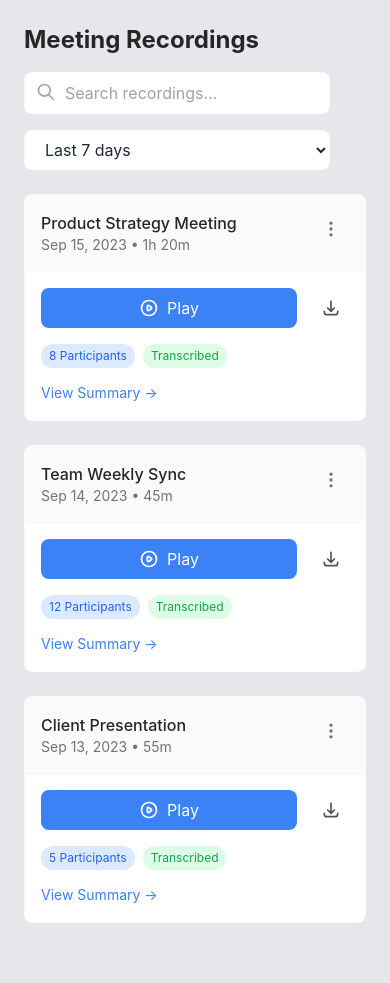
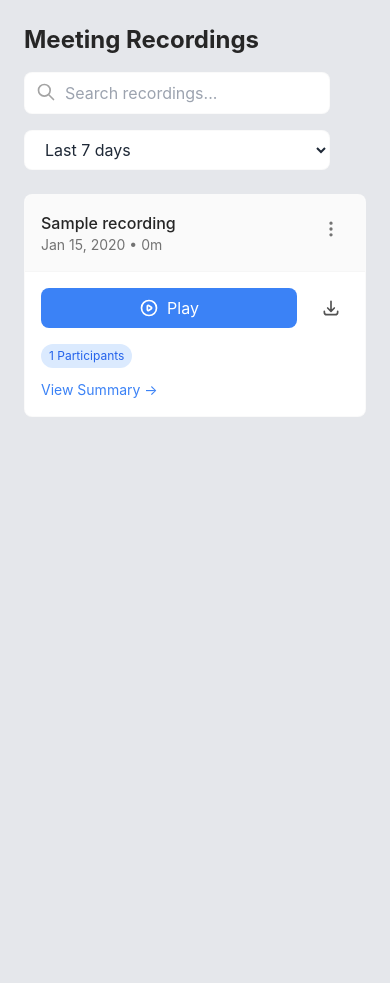
Before and after one commit to meghna914/AI-meeting-assistant, a Flask app: template Website/templates/recordings.html in a window 390 px wide. Run offline with Flask 3, Linux system fonts and the light colour scheme; the template is opened without the code that fills it: most values are stand-ins (such as "Sample title", 1, 10 or a date in 2020); parts of the project's set-up code (start-up, migrations or seed data) failed here and were passed over; some libraries are stand-ins or nearby versions.

Commit message:
made the recordings page responsive and aslo added the summary page for each recording where we can view the meeting summary and the action items, plus have a chat bot with whome we can chat

```diff
--- a/Website/app.py
+++ b/Website/app.py
@@ -1,8 +1,9 @@
-from flask import Flask, request, jsonify, render_template, redirect, url_for, session
+from flask import Flask, request, jsonify, render_template, redirect, url_for, session, send_file, Response
 from models import users_collection, meetings_collection
 from bson.objectid import ObjectId
 from datetime import datetime, timedelta
 from functools import wraps
+import io
 
 app = Flask(__name__)
 app.secret_key = 'your-secret-key-here'  # Add a secret key for sessions
@@ -161,7 +162,45 @@ def meetings():
 @app.route('/recordings')
 @login_required
 def recordings():
-    return render_template('recordings.html', user=session.get('user'))
+    # Get current user's meetings with recordings
+    user_email = session.get('user')['email']
+    user_data = users_collection.find_one({"email": user_email})
+
+    # Get all meetings for the user that have audio recordings
+    recordings = list(meetings_collection.find({
+        "meeting_id": {"$in": user_data.get("meetings", [])},
+        "meeting_audio": {"$exists": True}
+    }).sort("meeting_time", -1))  # Sort by most recent first
+
+    return render_template(
+        'recordings.html',
+        recordings=recordings
+    )
+
+@app.route('/play-audio/<meeting_id>')
+@login_required
+def play_audio(meeting_id):
+    meeting = meetings_collection.find_one({"meeting_id": meeting_id})
+    if meeting and meeting.get('meeting_audio'):
+        return Response(
+            io.BytesIO(meeting['meeting_audio']),
+            mimetype='audio/mpeg',
+            headers={'Content-Disposition': f'inline; filename={meeting_id}.mp3'}
+        )
+    return "Audio not found", 404
+
+@app.route('/download-audio/<meeting_id>')
+@login_required
+def download_audio(meeting_id):
+    meeting = meetings_collection.find_one({"meeting_id": meeting_id})
+    if meeting and meeting.get('meeting_audio'):
+        return send_file(
+            io.BytesIO(meeting['meeting_audio']),
+            mimetype='audio/mpeg',
+            as_attachment=True,
+            download_name=f"{meeting['meeting_name']}.mp3"
+        )
+    return "Audio not found", 404
 
 @app.route('/analytics')
 @login_required
@@ -216,5 +255,36 @@ def schedule_meeting():
     except Exception as e:
         return jsonify({"success": False, "message": str(e)})
 
+@app.route('/meeting/summary/<meeting_id>')
+@login_required
+def view_summary(meeting_id):
+    # Get the meeting details
+    meeting = meetings_collection.find_one({"meeting_id": meeting_id})
+
+    if not meeting:
+        flash('Meeting not found', 'error')
+        return redirect(url_for('recordings'))
+
+    return render_template(
+        'summary.html',
+        meeting=meeting,
+        user=session.get('user')
+    )
+
+@app.route('/chat', methods=['POST'])
+@login_required
+def chat():
+    data = request.json
+    message = data.get('message')
+    meeting_id = data.get('meeting_id')
+
+    # Here you would implement your chatbot logic
+    # For now, just echo back a response
+    response = f"I received your message about meeting {meeting_id}: {message}"
+
+    return jsonify({
+        'response': response
+    })
+
 if __name__ == "__main__":
     app.run(debug=True)
--- a/Website/static/js/scripts.js
+++ b/Website/static/js/scripts.js
@@ -118,3 +118,89 @@ document.addEventListener('click', function(event) {
         closeDetailsModal();
     }
 });
+
+let currentAudio = null;
+
+function playAudio(meetingId) {
+    if (currentAudio) {
+        currentAudio.pause();
+        currentAudio = null;
+    }
+
+    currentAudio = new Audio(`/play-audio/${meetingId}`);
+    currentAudio.play().catch(error => {
+        console.error('Error playing audio:', error);
+        alert('Error playing audio. Please try again.');
+    });
+}
+
+function handleChatSubmit(event) {
+    event.preventDefault();
+
+    const messageInput = document.getElementById('messageInput');
+    const message = messageInput.value.trim();
+    if (!message) return;
+
+    // Add user message
+    addMessageToChat('user', message);
+    messageInput.value = '';
+
+    // Send to backend and get response
+    fetch('/chat', {
+        method: 'POST',
+        headers: {
+            'Content-Type': 'application/json',
+        },
+        body: JSON.stringify({
+            message: message,
+            meeting_id: currentMeetingId  // Make sure to set this variable somewhere
+        })
+    })
+    .then(response => response.json())
+    .then(data => {
+        addMessageToChat('assistant', data.response);
+    })
+    .catch(error => {
+        console.error('Error:', error);
+        addMessageToChat('assistant', 'Sorry, I encountered an error processing your request.');
+    });
+}
+
+function addMessageToChat(type, message) {
+    const chatMessages = document.getElementById('chatMessages');
+    const messageDiv = document.createElement('div');
+    messageDiv.className = 'flex items-start';
+
+    if (type === 'user') {
+        messageDiv.classList.add('justify-end');
+        messageDiv.innerHTML = `
+            <div class="mr-3 bg-blue-500 rounded-lg py-2 px-4 max-w-[80%]">
+                <p class="text-white">${escapeHtml(message)}</p>
+            </div>
+        `;
+    } else {
+        messageDiv.innerHTML = `
+            <div class="flex-shrink-0 w-8 h-8 rounded-full bg-blue-100 flex items-center justify-center">
+                <svg class="w-5 h-5 text-blue-500" fill="none" stroke="currentColor" viewBox="0 0 24 24">
+                    <path stroke-linecap="round" stroke-linejoin="round" stroke-width="2"
+                          d="M8 10h.01M12 10h.01M16 10h.01M9 16H5a2 2 0 01-2-2V6a2 2 0 012-2h14a2 2 0 012 2v8a2 2 0 01-2 2h-5l-5 5v-5z"/>
+                </svg>
+            </div>
+            <div class="ml-3 bg-blue-50 rounded-lg py-2 px-4 max-w-[80%]">
+                <p class="text-neutral-600">${escapeHtml(message)}</p>
+            </div>
+        `;
+    }
+
+    chatMessages.appendChild(messageDiv);
+    chatMessages.scrollTop = chatMessages.scrollHeight;
+}
+
+function escapeHtml(unsafe) {
+    return unsafe
+        .replace(/&/g, "&amp;")
+        .replace(/</g, "&lt;")
+        .replace(/>/g, "&gt;")
+        .replace(/"/g, "&quot;")
+        .replace(/'/g, "&#039;");
+}
--- a/Website/templates/recordings.html
+++ b/Website/templates/recordings.html
@@ -37,176 +37,74 @@
 </div>
 <!-- Recordings Grid -->
 <div class="grid grid-cols-1 md:grid-cols-2 lg:grid-cols-3 gap-6">
-    <!-- Recording Card 1 -->
+    {% if recordings %}
+        {% for recording in recordings %}
         <div class="bg-white rounded-lg border border-neutral-200/20 overflow-hidden">
             <div class="p-4 bg-neutral-50 border-b border-neutral-200/20">
                 <div class="flex justify-between items-start">
                     <div>
-                    <h3 class="font-medium text-neutral-800">Product Strategy Meeting</h3>
-                    <p class="text-sm text-neutral-500">Sep 15, 2023 • 1h 20m</p>
+                        <h3 class="font-medium text-neutral-800">{{ recording.meeting_name }}</h3>
+                        <p class="text-sm text-neutral-500">
+                            {{ recording.meeting_time.strftime('%b %d, %Y') }} •
+                            {{ (recording.meeting_audio|length / 16000)|int }}m
+                        </p>
                     </div>
                     <button class="p-2 hover:bg-neutral-100 rounded-lg">
                         <svg class="w-5 h-5 text-neutral-500" fill="none" stroke="currentColor" viewBox="0 0 24 24">
-                        <path
-                            stroke-linecap="round"
-                            stroke-linejoin="round"
-                            stroke-width="2"
-                            d="M12 5v.01M12 12v.01M12 19v.01M12 6a1 1 0 110-2 1 1 0 010 2zm0 7a1 1 0 110-2 1 1 0 010 2zm0 7a1 1 0 110-2 1 1 0 010 2z"
-                        />
+                            <path stroke-linecap="round" stroke-linejoin="round" stroke-width="2"
+                                  d="M12 5v.01M12 12v.01M12 19v.01M12 6a1 1 0 110-2 1 1 0 010 2zm0 7a1 1 0 110-2 1 1 0 010 2zm0 7a1 1 0 110-2 1 1 0 010 2z"/>
                         </svg>
                     </button>
                 </div>
             </div>
             <div class="p-4">
                 <div class="flex items-center gap-4 mb-4">
-                <button class="flex-1 px-4 py-2 bg-blue-500 text-white rounded-lg hover:bg-blue-600 transition-colors flex items-center justify-center gap-2">
+                    <button onclick="playAudio('{{ recording.meeting_id }}')"
+                            class="flex-1 px-4 py-2 bg-blue-500 text-white rounded-lg hover:bg-blue-600 transition-colors flex items-center justify-center gap-2">
                         <svg class="w-5 h-5" fill="none" stroke="currentColor" viewBox="0 0 24 24">
-                        <path
-                            stroke-linecap="round"
-                            stroke-linejoin="round"
-                            stroke-width="2"
-                            d="M14.752 11.168l-3.197-2.132A1 1 0 0010 9.87v4.263a1 1 0 001.555.832l3.197-2.132a1 1 0 000-1.664z"
-                        />
-                        <path
-                            stroke-linecap="round"
-                            stroke-linejoin="round"
-                            stroke-width="2"
-                            d="M21 12a9 9 0 11-18 0 9 9 0 0118 0z"
-                        />
+                            <path stroke-linecap="round" stroke-linejoin="round" stroke-width="2"
+                                  d="M14.752 11.168l-3.197-2.132A1 1 0 0010 9.87v4.263a1 1 0 001.555.832l3.197-2.132a1 1 0 000-1.664z"/>
+                            <path stroke-linecap="round" stroke-linejoin="round" stroke-width="2"
+                                  d="M21 12a9 9 0 11-18 0 9 9 0 0118 0z"/>
                         </svg>
                         Play
                     </button>
-                <button class="p-2 hover:bg-neutral-100 rounded-lg" title="Download">
+                    <a href="{{ url_for('download_audio', meeting_id=recording.meeting_id) }}"
+                       class="p-2 hover:bg-neutral-100 rounded-lg" title="Download">
                         <svg class="w-5 h-5 text-neutral-600" fill="none" stroke="currentColor" viewBox="0 0 24 24">
-                        <path
-                            stroke-linecap="round"
-                            stroke-linejoin="round"
-                            stroke-width="2"
-                            d="M4 16v1a3 3 0 003 3h10a3 3 0 003-3v-1m-4-4l-4 4m0 0l-4-4m4 4V4"
-                        />
+                            <path stroke-linecap="round" stroke-linejoin="round" stroke-width="2"
+                                  d="M4 16v1a3 3 0 003 3h10a3 3 0 003-3v-1m-4-4l-4 4m0 0l-4-4m4 4V4"/>
                         </svg>
-                </button>
+                    </a>
                 </div>
                 <div class="flex gap-2 mb-3">
-                <div class="px-2 py-1 text-xs bg-blue-100 text-blue-600 rounded-full">8 Participants</div>
+                    <div class="px-2 py-1 text-xs bg-blue-100 text-blue-600 rounded-full">
+                        {{ recording.participants|length if recording.participants else 0 }} Participants
+                    </div>
+                    {% if recording.meeting_audio_text %}
                         <div class="px-2 py-1 text-xs bg-green-100 text-green-600 rounded-full">Transcribed</div>
+                    {% endif %}
                 </div>
-            <a href="#" class="text-sm text-blue-500 hover:underline">View Summary →</a>
-        </div>
-    </div>
-    <!-- Recording Card 2 -->
-    <div class="bg-white rounded-lg border border-neutral-200/20 overflow-hidden">
-        <div class="p-4 bg-neutral-50 border-b border-neutral-200/20">
-            <div class="flex justify-between items-start">
-                <div>
-                    <h3 class="font-medium text-neutral-800">Team Weekly Sync</h3>
-                    <p class="text-sm text-neutral-500">Sep 14, 2023 • 45m</p>
-                </div>
-                <button class="p-2 hover:bg-neutral-100 rounded-lg">
-                    <svg class="w-5 h-5 text-neutral-500" fill="none" stroke="currentColor" viewBox="0 0 24 24">
-                        <path
-                            stroke-linecap="round"
-                            stroke-linejoin="round"
-                            stroke-width="2"
-                            d="M12 5v.01M12 12v.01M12 19v.01M12 6a1 1 0 110-2 1 1 0 010 2zm0 7a1 1 0 110-2 1 1 0 010 2zm0 7a1 1 0 110-2 1 1 0 010 2z"
-                        />
-                    </svg>
-                </button>
-            </div>
-        </div>
-        <div class="p-4">
-            <div class="flex items-center gap-4 mb-4">
-                <button class="flex-1 px-4 py-2 bg-blue-500 text-white rounded-lg hover:bg-blue-600 transition-colors flex items-center justify-center gap-2">
-                    <svg class="w-5 h-5" fill="none" stroke="currentColor" viewBox="0 0 24 24">
-                        <path
-                            stroke-linecap="round"
-                            stroke-linejoin="round"
-                            stroke-width="2"
-                            d="M14.752 11.168l-3.197-2.132A1 1 0 0010 9.87v4.263a1 1 0 001.555.832l3.197-2.132a1 1 0 000-1.664z"
-                        />
-                        <path
-                            stroke-linecap="round"
-                            stroke-linejoin="round"
-                            stroke-width="2"
-                            d="M21 12a9 9 0 11-18 0 9 9 0 0118 0z"
-                        />
-                    </svg>
-                    Play
-                </button>
-                <button class="p-2 hover:bg-neutral-100 rounded-lg" title="Download">
-                    <svg class="w-5 h-5 text-neutral-600" fill="none" stroke="currentColor" viewBox="0 0 24 24">
-                        <path
-                            stroke-linecap="round"
-                            stroke-linejoin="round"
-                            stroke-width="2"
-                            d="M4 16v1a3 3 0 003 3h10a3 3 0 003-3v-1m-4-4l-4 4m0 0l-4-4m4 4V4"
-                        />
-                    </svg>
-                </button>
-            </div>
-            <div class="flex gap-2 mb-3">
-                <div class="px-2 py-1 text-xs bg-blue-100 text-blue-600 rounded-full">12 Participants</div>
-                <div class="px-2 py-1 text-xs bg-green-100 text-green-600 rounded-full">Transcribed</div>
-            </div>
-            <a href="#" class="text-sm text-blue-500 hover:underline">View Summary →</a>
-        </div>
-    </div>
-    <!-- Recording Card 3 -->
-    <div class="bg-white rounded-lg border border-neutral-200/20 overflow-hidden">
-        <div class="p-4 bg-neutral-50 border-b border-neutral-200/20">
-            <div class="flex justify-between items-start">
-                <div>
-                    <h3 class="font-medium text-neutral-800">Client Presentation</h3>
-                    <p class="text-sm text-neutral-500">Sep 13, 2023 • 55m</p>
-                </div>
-                <button class="p-2 hover:bg-neutral-100 rounded-lg">
-                    <svg class="w-5 h-5 text-neutral-500" fill="none" stroke="currentColor" viewBox="0 0 24 24">
-                        <path
-                            stroke-linecap="round"
-                            stroke-linejoin="round"
-                            stroke-width="2"
-                            d="M12 5v.01M12 12v.01M12 19v.01M12 6a1 1 0 110-2 1 1 0 010 2zm0 7a1 1 0 110-2 1 1 0 010 2zm0 7a1 1 0 110-2 1 1 0 010 2z"
-                        />
-                    </svg>
-                </button>
-            </div>
-        </div>
-        <div class="p-4">
-            <div class="flex items-center gap-4 mb-4">
-                <button class="flex-1 px-4 py-2 bg-blue-500 text-white rounded-lg hover:bg-blue-600 transition-colors flex items-center justify-center gap-2">
-                    <svg class="w-5 h-5" fill="none" stroke="currentColor" viewBox="0 0 24 24">
-                        <path
-                            stroke-linecap="round"
-                            stroke-linejoin="round"
-                            stroke-width="2"
-                            d="M14.752 11.168l-3.197-2.132A1 1 0 0010 9.87v4.263a1 1 0 001.555.832l3.197-2.132a1 1 0 000-1.664z"
-                        />
-                        <path
-                            stroke-linecap="round"
-                            stroke-linejoin="round"
-                            stroke-width="2"
-                            d="M21 12a9 9 0 11-18 0 9 9 0 0118 0z"
-                        />
-                    </svg>
-                    Play
-                </button>
-                <button class="p-2 hover:bg-neutral-100 rounded-lg" title="Download">
-                    <svg class="w-5 h-5 text-neutral-600" fill="none" stroke="currentColor" viewBox="0 0 24 24">
-                        <path
-                            stroke-linecap="round"
-                            stroke-linejoin="round"
-                            stroke-width="2"
-                            d="M4 16v1a3 3 0 003 3h10a3 3 0 003-3v-1m-4-4l-4 4m0 0l-4-4m4 4V4"
-                        />
-                    </svg>
-                </button>
-            </div>
-            <div class="flex gap-2 mb-3">
-                <div class="px-2 py-1 text-xs bg-blue-100 text-blue-600 rounded-full">5 Participants</div>
-                <div class="px-2 py-1 text-xs bg-green-100 text-green-600 rounded-full">Transcribed</div>
-            </div>
-            <a href="#" class="text-sm text-blue-500 hover:underline">View Summary →</a>
+                <!-- Replace the summary link with this conditional version -->
+                <div class="flex gap-2">
+                    {% if recording.meeting_summary %}
+                        <a href="{{ url_for('view_summary', meeting_id=recording.meeting_id) }}"
+                           class="text-sm text-blue-500 hover:underline">
+                            View Summary →
+                        </a>
+                    {% else %}
+                        <span class="text-sm text-neutral-400">
+                            Summary not available
+                        </span>
+                    {% endif %}
                 </div>
             </div>
         </div>
+        {% endfor %}
+    {% else %}
+        <div class="col-span-full text-center py-8 text-neutral-500">
+            No recordings found
+        </div>
+    {% endif %}
+</div>
 {% endblock %}
```
Also changed, not shown: Website/templates/summary.html (added, +104 -0 lines). Lines whose indentation alone changed are shown as unchanged.
